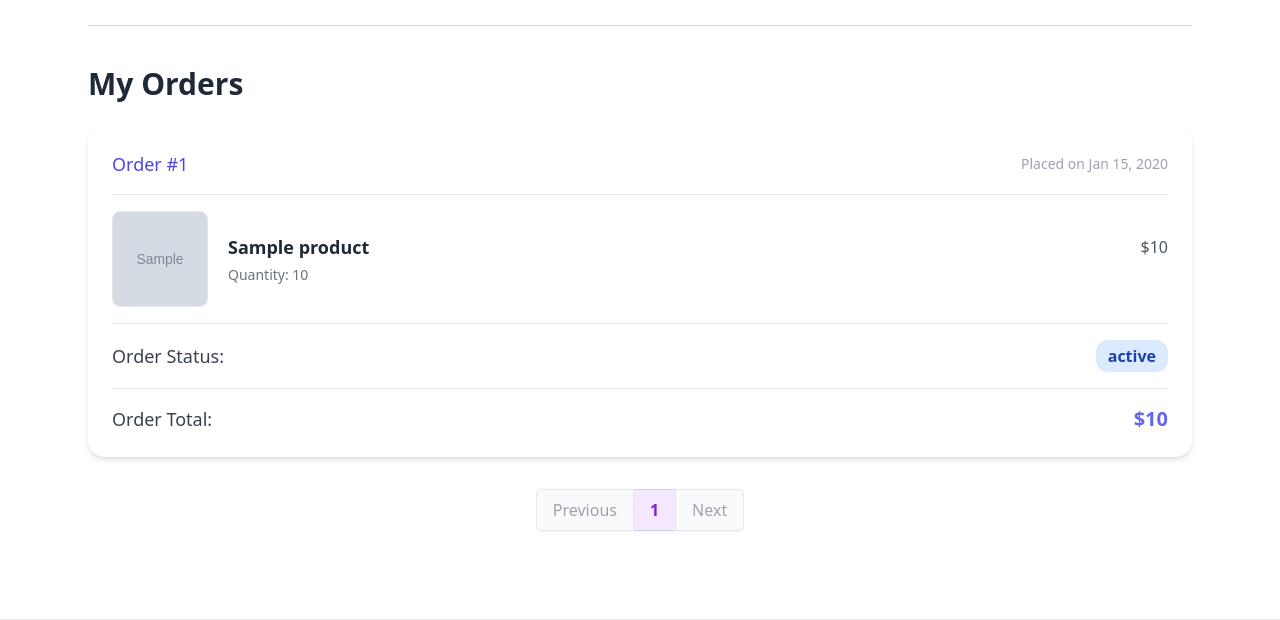
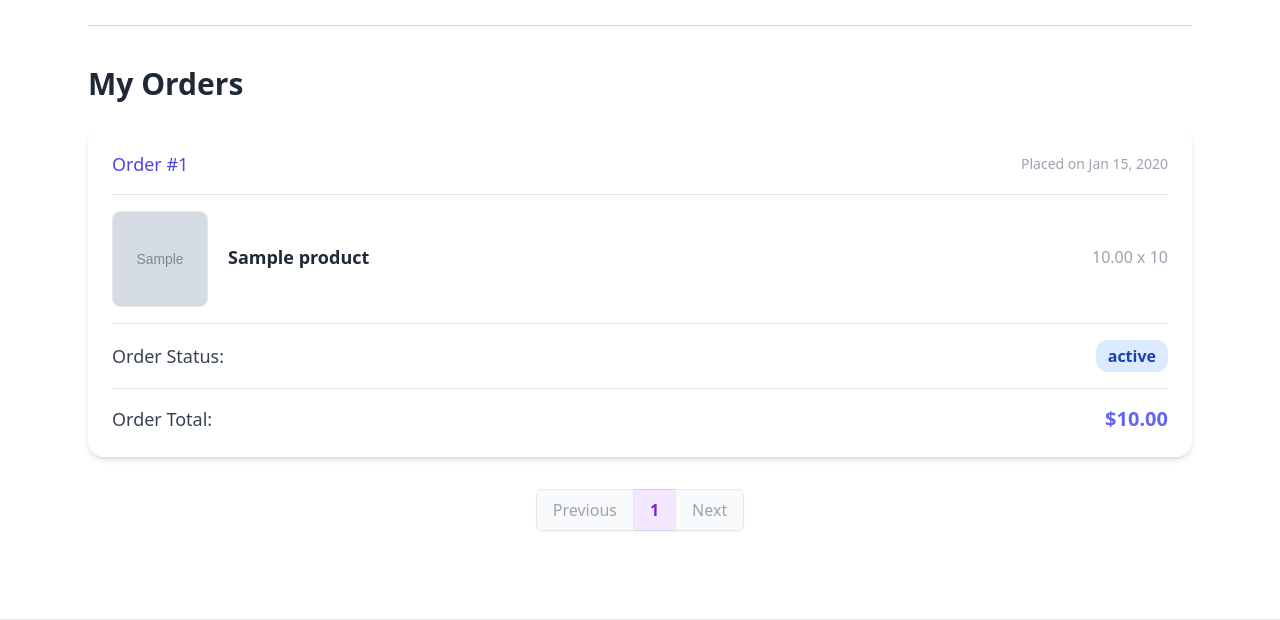
Before and after one commit to itsmedarpan/EcommerceUsingDjango, a Django app: template Furniture_shop/core/templates/core/myaccount.html in a window 1280 px wide. Shown: the part 440-1060 px from the top of the page. Run offline with Django 5.2, Linux system fonts and the light colour scheme; the template is opened without the code that fills it: most values are stand-ins (such as "Sample title", 1, 10 or a date in 2020); grey boxes marked "Sample" are stand-in pictures; some libraries are stand-ins or nearby versions.

Commit message:
order price display fixed

```diff
--- a/Furniture_shop/core/templates/core/myaccount.html
+++ b/Furniture_shop/core/templates/core/myaccount.html
@@ -37,9 +37,8 @@
                             <div class="ml-5 flex-1">
                                 <div class="flex items-center justify-between mb-1">
                                     <a href="#" class="text-lg font-semibold text-gray-800 hover:text-[#4f46e5]">{{ item.product.name }}</a>
-                                    <p class="text-base text-gray-600">${{ item.get_total_price }}</p>
+                                    <span class="text-base text-gray-400">{{ item.product.get_display_price|floatformat:2 }} x {{ item.quantity }}</span>
                                 </div>
-                                <p class="text-sm text-gray-500">Quantity: {{ item.quantity }}</p>
                             </div>
                         </div>
                     {% endfor %}
@@ -57,7 +56,7 @@
                 </div>
                 <div class="border-t mt-4 pt-4 flex items-center justify-between">
                     <span class="font-medium text-lg text-gray-700">Order Total:</span>
-                    <span class="text-xl font-bold text-[#6366f1]">${{ order.get_total_price }}</span>
+                    <span class="text-xl font-bold text-[#6366f1]">${{ order.get_order_display_price|floatformat:2 }}</span>
                 </div>
             </div>
         {% endfor %}
--- a/Furniture_shop/order/models.py
+++ b/Furniture_shop/order/models.py
@@ -29,6 +29,12 @@ class Order(models.Model):
     status = models.CharField(max_length=20, choices=STATUS_CHOICES, default=ORDERED )
     payment_intent = models.CharField(max_length=255, blank=True, null=True)
 
+    def get_total_price(self):
+        return sum(item.price * item.quantity for item in self.items.all())
+
+    def get_order_display_price(self):
+        return self.get_total_price() / 100
+
 class OrderItem(models.Model):
     order = models.ForeignKey(Order, related_name='items', on_delete=models.CASCADE)
     product = models.ForeignKey(Product, related_name = 'items', on_delete=models.CASCADE)
```
Also changed, not shown: Furniture_shop/db.sqlite3.
